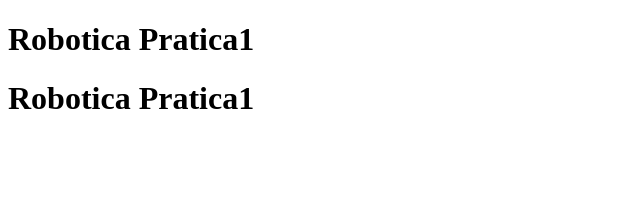
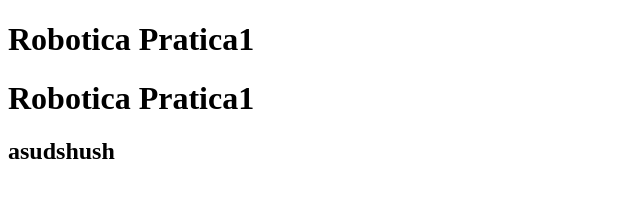
Before and after one commit to AndersonPetro/roboticapratica1, a plain HTML site: page public_html/index.html in a window 1280 px wide. Shown: the whole page, without its empty margins (0-640 px from the left). Drawn offline with Linux system fonts and the light colour scheme.

Commit message:
criado h2 no body

```diff
--- a/public_html/index.html
+++ b/public_html/index.html
@@ -8,5 +8,6 @@
 <body>
     <h1>Robotica Pratica1</h1>
     <h1>Robotica Pratica1</h1>
+    <h2>asudshush</h2>
 </body>
 </html>
```
